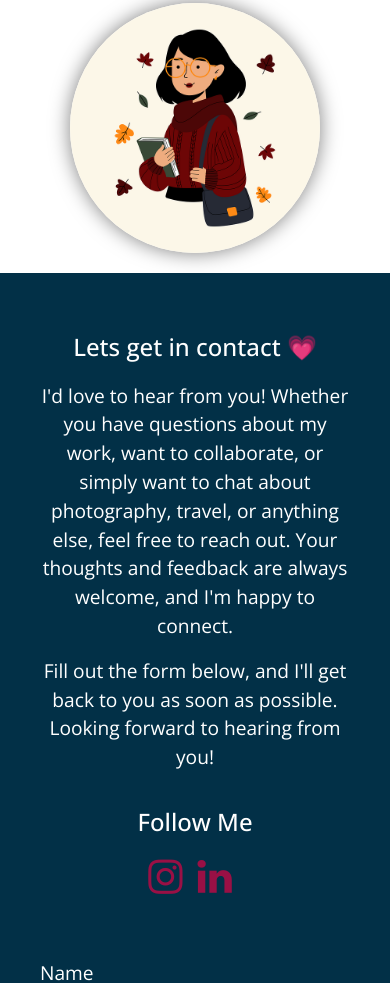
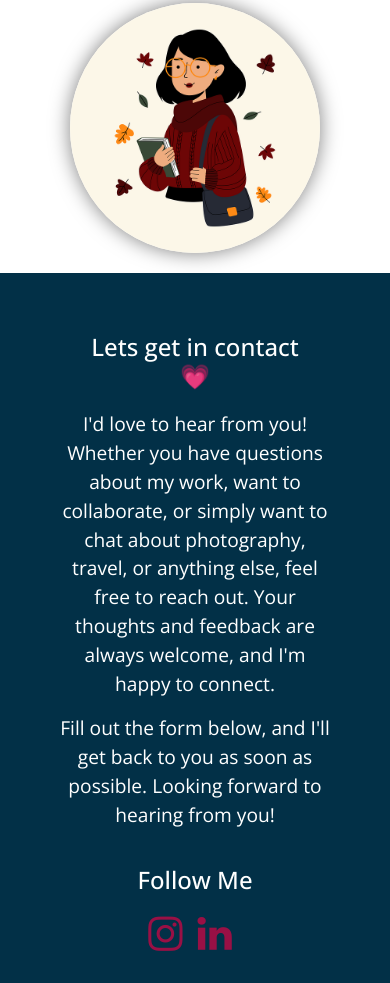
Before and after one commit to IU-Webprogrammierung/web-programmierung-ClaudiaMeier, a plain HTML site: page index.html in a window 390 px wide. Shown: the part 2764-3747 px from the top of the page. Drawn offline with nearby package versions, Linux system fonts and the light colour scheme.

Commit message:
changed contact form style

```diff
--- a/Styles/aboutme_style.css
+++ b/Styles/aboutme_style.css
@@ -84,12 +84,15 @@
 .contact_content {
     background-color: #023047;
     display: flex;
+    justify-content: space-evenly;
     align-items: center;
     margin: 0 auto;
     padding: 20px;
+    gap: 50px;
 }
 
 .content {
+    max-width: 50%;
     color: white;
     padding: 20px;
     font-size: 1.2rem;
@@ -134,9 +137,6 @@ input[type=submit]:hover {
     background-color: #99104598;
 }
 
-input:focus, textarea:focus {
-    background-color: lightblue
-}
 
 .social_media {
     display: block;
@@ -193,6 +193,8 @@ input.error {
         padding: 10px;
         gap: 10px;
     }
+    .content {
+        max-width: 90%
 }
 
 /*REDUCE PADDING SIZE ON SMALLER SCREENS*/
```
Also changed, not shown: index.html (+0 -12 lines).
